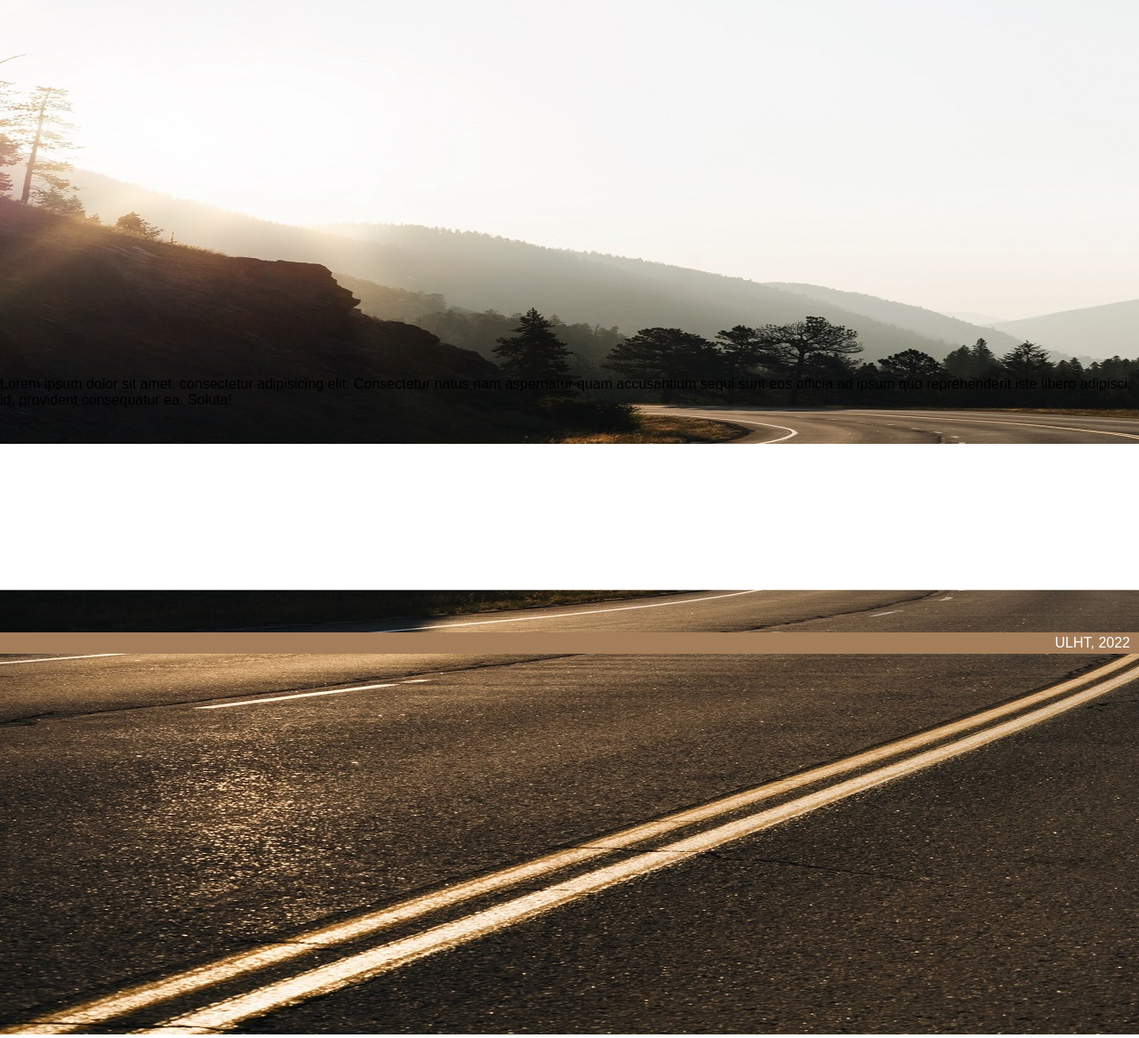
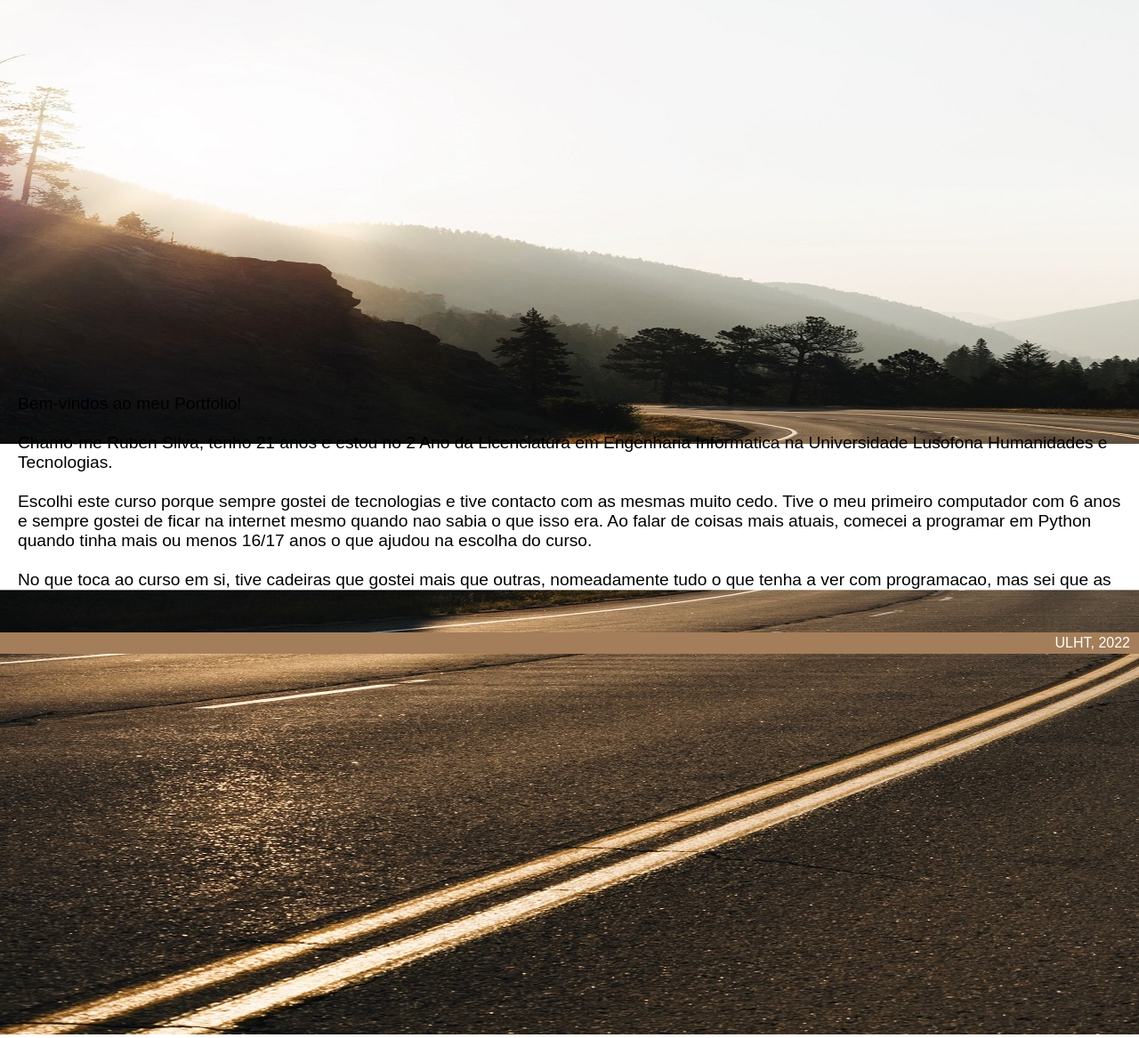
Before and after one commit to rbnvsilva/portfolio-22003218, a Django app: page / in a window 1280 px wide; the page is wider, and only the part inside the window is pictured. Shown: the part 65-1232 px from the top of that part at 89% size. Run offline with Django 4.2, Linux system fonts and the light colour scheme; parts of the project's set-up code (start-up, migrations or seed data) failed here and were passed over.

Commit message:
texto da hero page

```diff
--- a/portfolio/static/portfolio/css/estilos.css
+++ b/portfolio/static/portfolio/css/estilos.css
@@ -58,6 +58,8 @@ footer {
 .sobre-curso {
   height: 30vh;
   background-color: white;
+  padding: 20px;
+  font-size: 1.2rem;
 }
 
 .p2 {
--- a/portfolio/templates/portfolio/home.html
+++ b/portfolio/templates/portfolio/home.html
@@ -6,7 +6,21 @@
         <img src="{% static 'portfolio/images/p1.jpg' %}">
     </div>
     <div class="sobre-curso">
-        Lorem ipsum dolor sit amet, consectetur adipisicing elit. Consectetur natus nam aspernatur quam accusantium sequi sunt eos officia ad ipsum quo reprehenderit iste libero adipisci, id, provident consequatur ea. Soluta!
+        <p>
+            Bem-vindos ao meu Portfolio!
+            <br>
+            <br>
+            Chamo-me Ruben Silva, tenho 21 anos e estou no 2 Ano da Licenciatura em Engenharia Informatica na Universidade Lusofona Humanidades e Tecnologias.
+            <br>
+            <br>
+            Escolhi este curso porque sempre gostei de tecnologias e tive contacto com as mesmas muito cedo. Tive o meu primeiro computador com 6 anos e sempre gostei de ficar na internet mesmo quando nao sabia o que isso era. Ao falar de coisas mais atuais, comecei a programar em Python quando tinha mais ou menos 16/17 anos o que ajudou na escolha do curso.
+            <br>
+            <br>
+            No que toca ao curso em si, tive cadeiras que gostei mais que outras, nomeadamente tudo o que tenha a ver com programacao, mas sei que as outras tambem foram importantes para o meu futuro.
+            <br>
+            <br>
+            Quando acabar o curso espero ter capacidade para conseguir trabalho na area que me interessar no momento!
+        </p>
     </div>
     <div class="p2">
         {% load static %}
```
